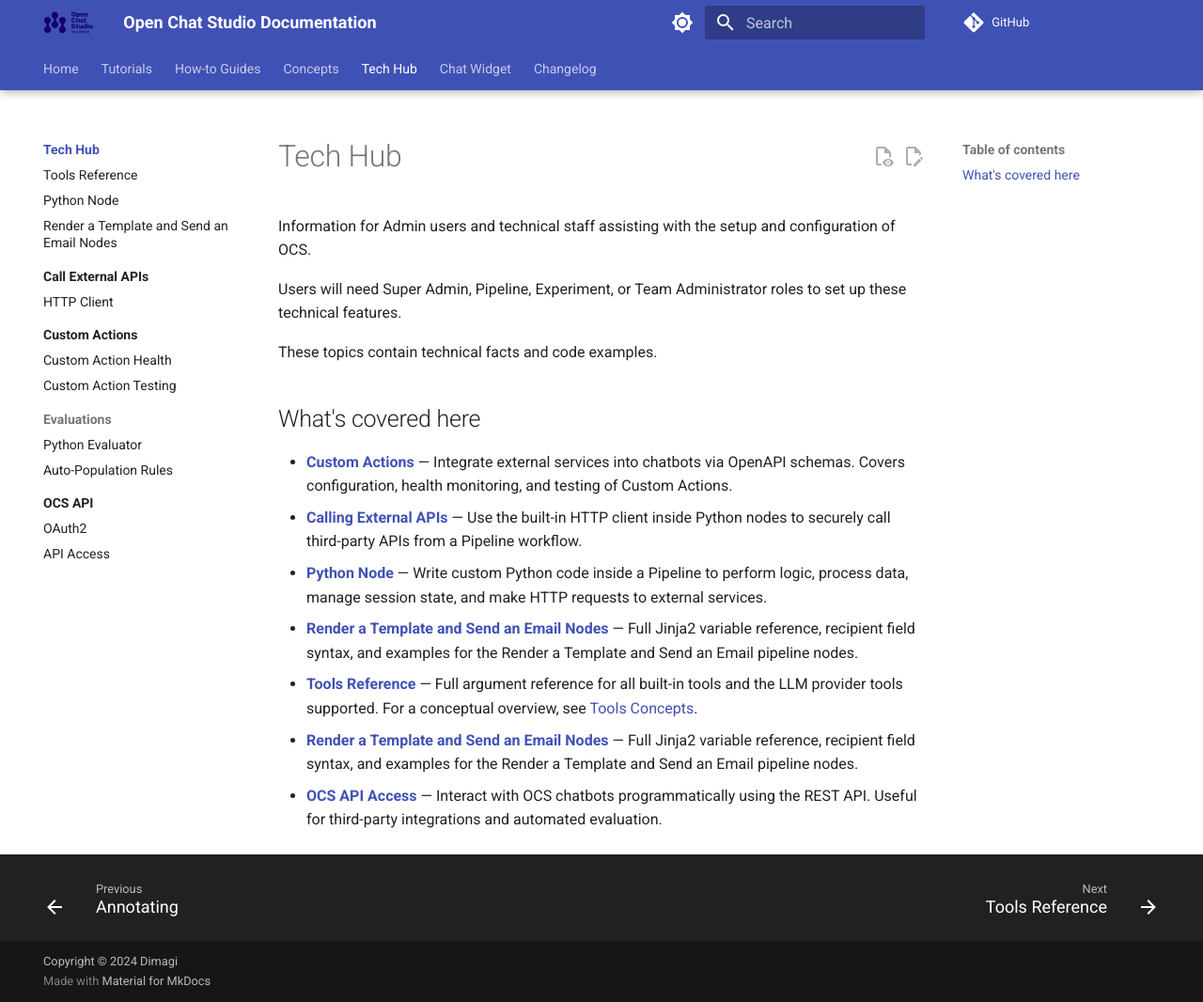
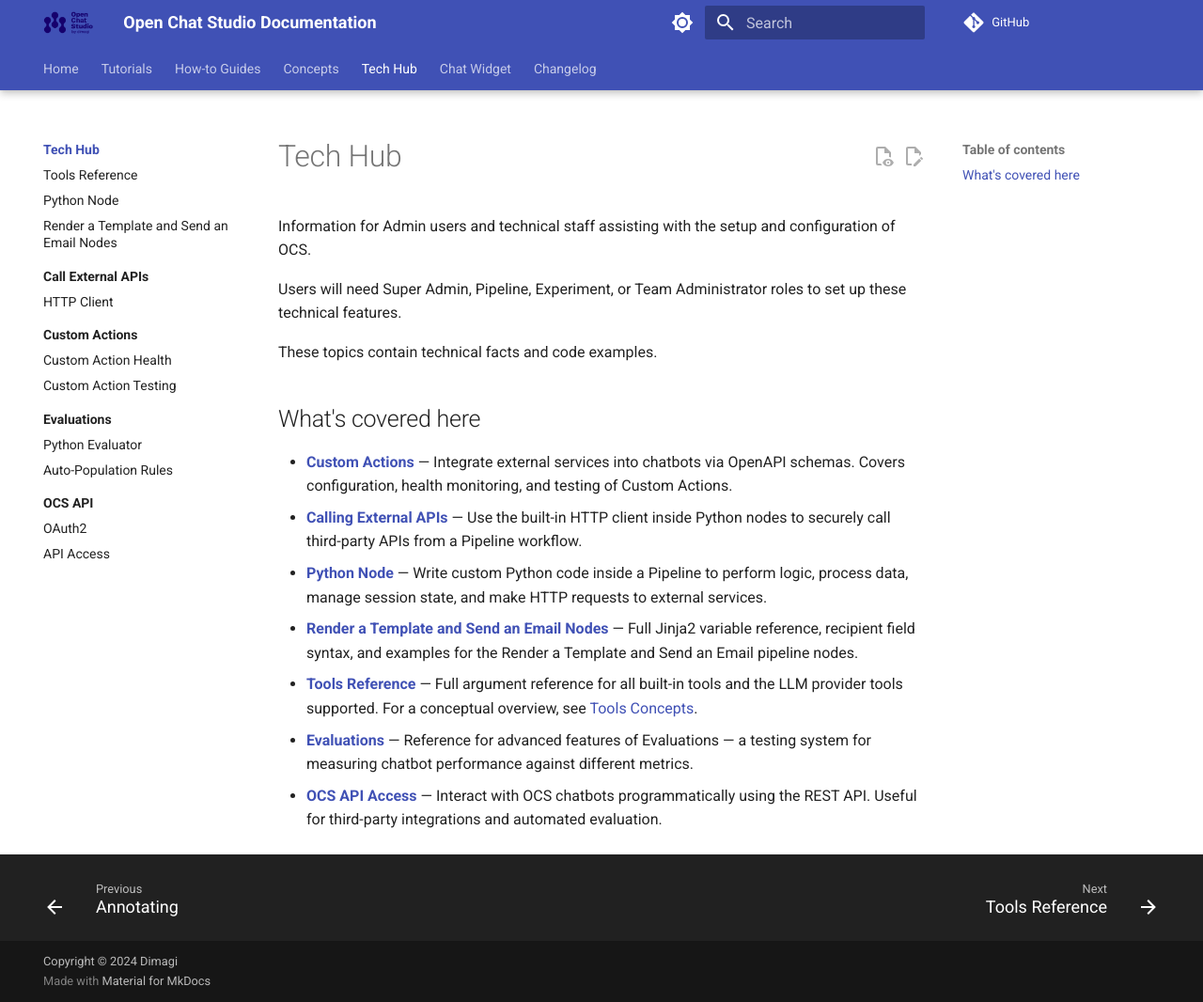
Before and after one commit to dimagi/open-chat-studio-docs, an MkDocs documentation site: the page built from docs/tech-hub/index.md, in a window 1280 px wide and 1066 px high. Shown: the whole window at 94% size. Built offline with MkDocs 1.6.1 and Material for MkDocs 9.7.7, drawn with Linux system fonts in a browser that asks for light colours; a script that is not in the unit is left out; comment, search, counter and statistics services are not loaded.

Commit message:
New index.md for Evaluations section in Tech Hub. A review fix

```diff
--- a/docs/tech-hub/index.md
+++ b/docs/tech-hub/index.md
@@ -18,5 +18,5 @@
 - **[Python Node](python_node.md)** — Write custom Python code inside a Pipeline to perform logic, process data, manage session state, and make HTTP requests to external services.
 - **[Render a Template and Send an Email Nodes](template_and_email_nodes.md)** — Full Jinja2 variable reference, recipient field syntax, and examples for the Render a Template and Send an Email pipeline nodes.
 - **[Tools Reference](tools.md)** — Full argument reference for all built-in tools and the LLM provider tools supported. For a conceptual overview, see [Tools Concepts](../concepts/tools/index.md).
-- **[Render a Template and Send an Email Nodes](template_and_email_nodes.md)** — Full Jinja2 variable reference, recipient field syntax, and examples for the Render a Template and Send an Email pipeline nodes.
+- **[Evaluations](evaluations.md/index)** — Reference for advanced features of Evaluations — a testing system for measuring chatbot performance against different metrics.
 - **[OCS API Access](api_access.md)** — Interact with OCS chatbots programmatically using the REST API. Useful for third-party integrations and automated evaluation.
--- a/mkdocs.yml
+++ b/mkdocs.yml
@@ -183,6 +183,7 @@
         - Custom Action Health: tech-hub/custom_action/health_custom_action.md
         - Custom Action Testing: tech-hub/custom_action/test_custom_action.md
     - Evaluations:
+        - tech-hub/evaluations/index.md
         - Python Evaluator: tech-hub/evaluations/python_evaluator.md
         - Auto-Population Rules: tech-hub/evaluations/auto_population.md
 
```
Also changed, not shown: docs/tech-hub/evaluations/index.md (added, +10 -0 lines).
